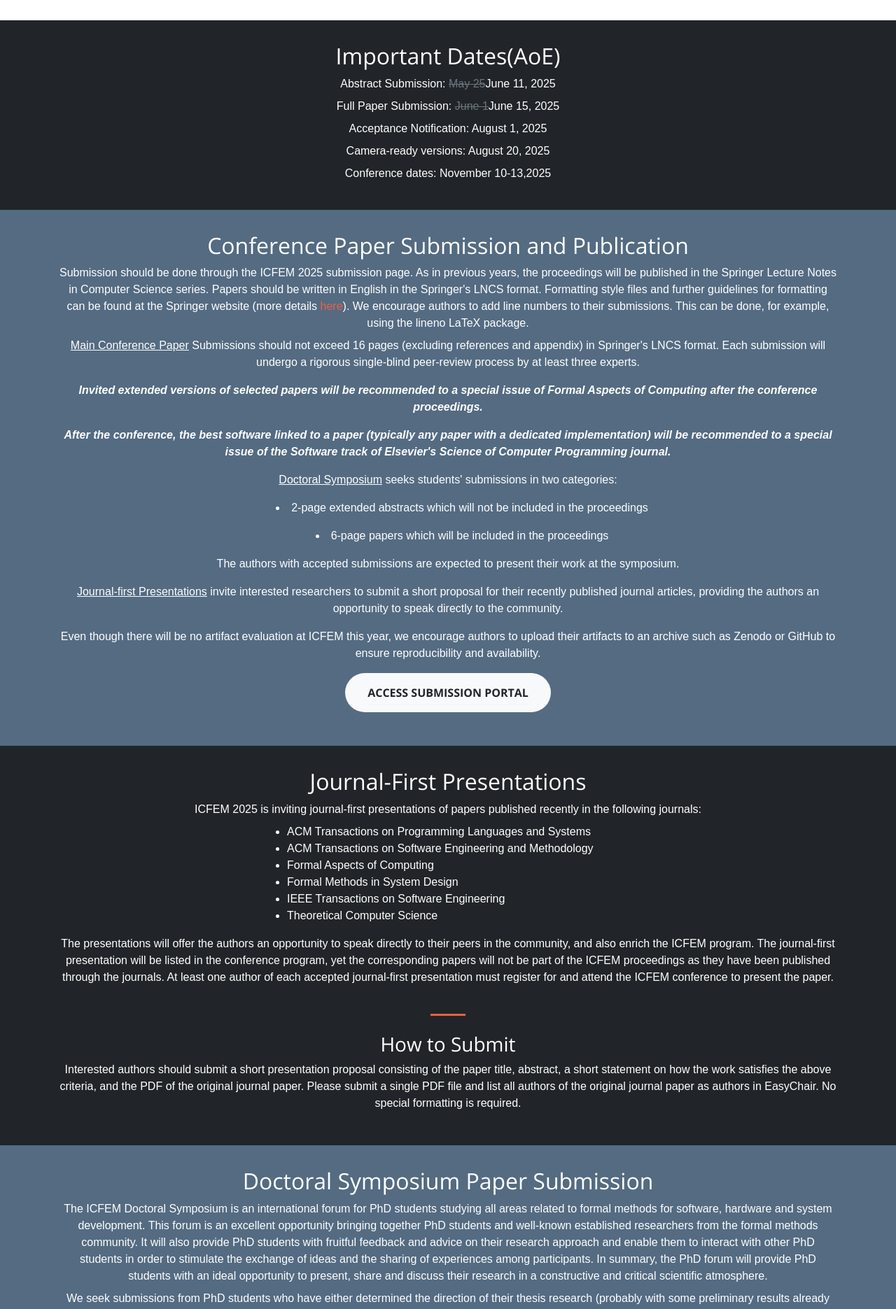
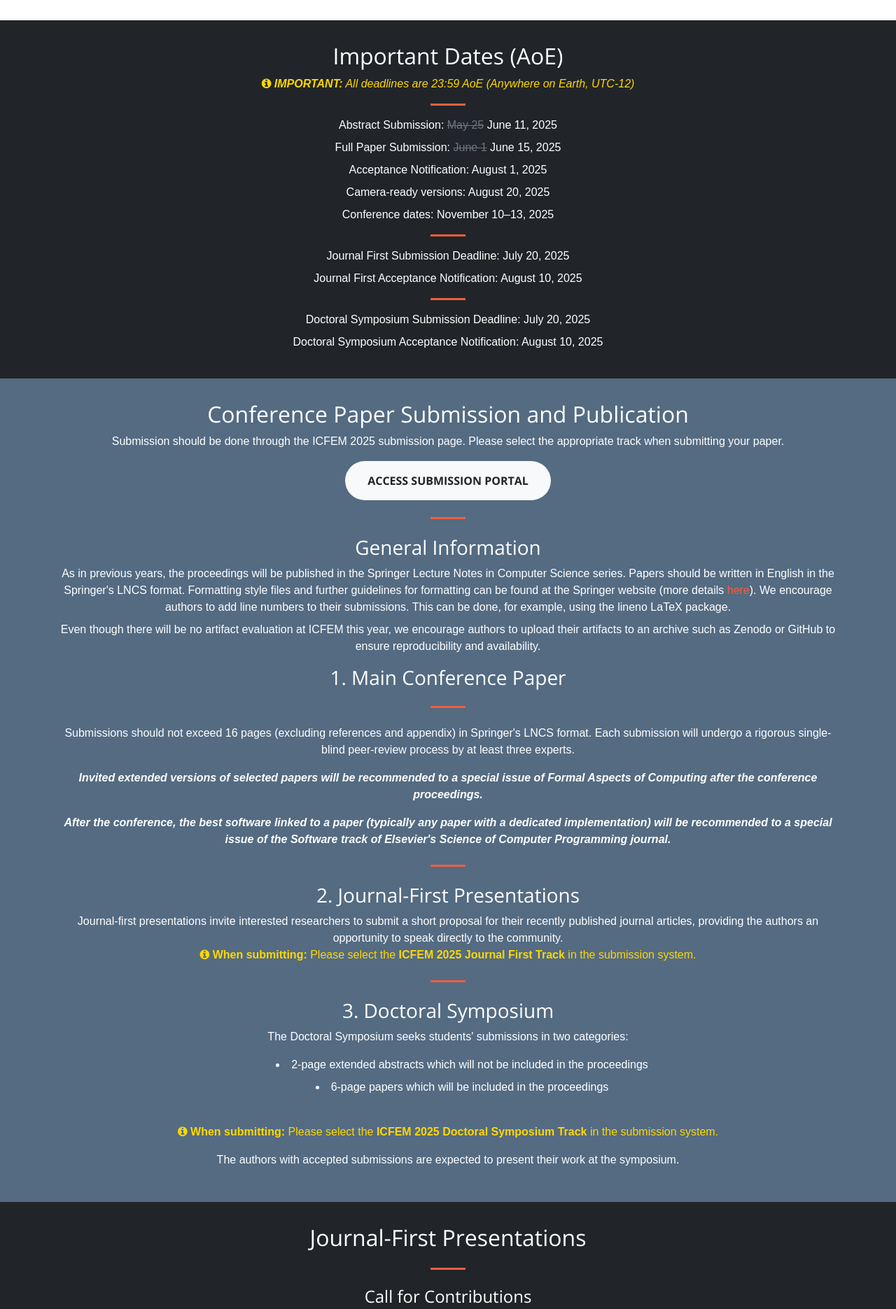
Before and after one commit to icfem2025/icfem2025.github.io, a plain HTML site: page index.html in a window 1280 px wide. Shown: the part 5331-7202 px from the top of the page at 70% size. Drawn offline with nearby package versions, Linux system fonts and the light colour scheme.

Commit message:
commit v1.3.5

```diff
--- a/index.html
+++ b/index.html
@@ -625,27 +625,20 @@
     <div class="container text-white">
       <div class="row">
       <div class="col-lg-12 text-center">
-          <h2 class="section-heading">Important Dates(AoE)</h2>
-          <p class="mb-2">Abstract Submission: <del class="text-secondary">May 25</del>June 11, 2025</p>
-          <p class="mb-2">Full Paper Submission: <del class="text-secondary">June 1</del>June 15, 2025</p>
+        <h2 class="section-heading">Important Dates (AoE)</h2>
+        <p class="mb-2" style="color: #ffd700; font-style: italic;"><i class="fa fa-info-circle"></i> <strong>IMPORTANT:</strong> All deadlines are 23:59 AoE (Anywhere on Earth, UTC-12)</p>
+        <hr>
+        <p class="mb-2">Abstract Submission: <del class="text-secondary">May 25</del> June 11, 2025</p>
+        <p class="mb-2">Full Paper Submission: <del class="text-secondary">June 1</del> June 15, 2025</p>
         <p class="mb-2">Acceptance Notification: August 1, 2025</p>
         <p class="mb-2">Camera-ready versions: August 20, 2025</p>
-          <p class="mb-2">Conference dates: November 10-13,2025</p>
-          <!--
-          <p class="mb-3">TBD</p>
-          <p class="mb-2">Abstract Submission: 21 May, 2025 (AoE)</p>
-          <p class="mb-2">Full Paper Submission: 28 May, 2025 (AoE)</p>
-          <p class="mb-2">Author Notification: 30 July, 2025</p>
-          <p class="mb-2">Camera-ready versions: 20 August, 2025</p>
+        <p class="mb-2">Conference dates: November 10–13, 2025</p>
         <hr>
-          <p class="mb-2">Journal First Submission Deadline: 1 September, 2025 (AoE)</p>
-          <p class="mb-2">Journal First Acceptance Notification: 2 October, 2025 (AoE)</p>
+        <p class="mb-2">Journal First Submission Deadline: July 20, 2025</p>
+        <p class="mb-2">Journal First Acceptance Notification: August 10, 2025</p>
         <hr>
-          <p class="mb-2">Doctoral Symposium Submission Deadline: 25 August, 2025 (AoE)</p>
-          <p class="mb-2">Doctoral Symposium Acceptance Notification: 2 September, 2025 (AoE)</p>
-          <p class="mb-2">Doctoral Symposium Camera-ready Due: 9 September, 2025</p>
-          <p class="mb-2">Doctoral Symposium: 22 November, 2025</p>
-          -->
+        <p class="mb-2">Doctoral Symposium Submission Deadline: July 20, 2025</p>
+        <p class="mb-2">Doctoral Symposium Acceptance Notification: August 10, 2025</p>
       </div>
       </div>
     </div>
@@ -656,14 +649,32 @@
       <div class="row">
         <div class="col-lg-12 mx-auto text-center">
           <h2 class="section-heading text-white">Conference Paper Submission and Publication</h2>
+
+          <p class="text-white mb-3">
+            Submission should be done through the ICFEM 2025 submission page. Please select the appropriate track when submitting your paper.
+          </p>
+
+          <p>
+            <a class="btn btn-light btn-xl js-scroll-trigger" href="https://easychair.org/conferences/?conf=icfem2025">Access submission portal</a>
+          </p>
+
+          <hr class="my-4">
+
+          <h3 class="text-white">General Information</h3>
           <p class="text-white mb-2">
-            Submission should be done through the ICFEM 2025 submission page.
             As in previous years, the proceedings will be published in the Springer Lecture Notes in Computer Science series.
             Papers should be written in English in the Springer's LNCS format. Formatting style files and further guidelines for formatting can be found at the Springer website (more details <a href="https://www.springer.com/gp/computer-science/lncs/conference-proceedings-guidelines">here</a>).
             We encourage authors to add line numbers to their submissions. This can be done, for example, using the lineno LaTeX package.
           </p>
           <p class="text-white mb-3">
-            <u>Main Conference Paper</u> Submissions should not exceed 16 pages (excluding references and appendix) in Springer's LNCS format. Each submission will undergo a rigorous single-blind peer-review process by at least three experts.
+            Even though there will be no artifact evaluation at ICFEM this year, we encourage authors to upload their artifacts to an archive such as Zenodo or GitHub to ensure reproducibility and availability.
+          </p>
+
+          <h3 class="text-white">1. Main Conference Paper</h3>
+          <hr class="my-4">
+          <p class="text-white mb-3">
+            Submissions should not exceed 16 pages (excluding references and appendix) in Springer's LNCS format. Each submission will undergo a rigorous single-blind peer-review process by at least three experts.
+            <!-- <br><span style="color: #ffd700;"><i class="fa fa-info-circle"></i> <strong>When submitting:</strong> Please select the main track in the submission system.</span> -->
           </p>
           <p class="text-white mb-3">
             <strong><em>Invited extended versions of selected papers will be recommended to a special issue of Formal Aspects of Computing after the conference proceedings.</em></strong>
@@ -671,25 +682,31 @@
           <p class="text-white mb-3">
             <strong><em>After the conference, the best software linked to a paper (typically any paper with a dedicated implementation) will be recommended to a special issue of the Software track of Elsevier's Science of Computer Programming journal.</em></strong>
           </p>
+
+          <hr class="my-4">
+
+          <h3 class="text-white">2. Journal-First Presentations</h3>
           <p class="text-white mb-3">
-            <u>Doctoral Symposium</u> seeks students' submissions in two categories:
+            Journal-first presentations invite interested researchers to submit a short proposal for their recently published journal articles, providing the authors an opportunity to speak directly to the community.
+            <br><span style="color: #ffd700;"><i class="fa fa-info-circle"></i> <strong>When submitting:</strong> Please select the <b>ICFEM 2025 Journal First Track</b> in the submission system.</span>
+          </p>
+
+          <hr class="my-4">
+
+          <h3 class="text-white">3. Doctoral Symposium</h3>
+          <p class="text-white mb-3">
+            The Doctoral Symposium seeks students' submissions in two categories:
             <ul class="text-white mb-3" style="text-align: center; list-style-position: inside;">
-              <li class="text-white mb-3">2-page extended abstracts which will not be included in the proceedings</li>
-              <li class="text-white mb-3">6-page papers which will be included in the proceedings</li>
+              <li class="text-white mb-2">2-page extended abstracts which will not be included in the proceedings</li>
+              <li class="text-white mb-2">6-page papers which will be included in the proceedings</li>
             </ul>
+            <br><span style="color: #ffd700;"><i class="fa fa-info-circle"></i> <strong>When submitting:</strong> Please select the <b>ICFEM 2025 Doctoral Symposium Track</b> in the submission system.</span>
           </p>
           <p class="text-white mb-3">
             The authors with accepted submissions are expected to present their work at the symposium.
           </p>
-          <p class="text-white mb-3">
-            <u>Journal-first Presentations</u> invite interested researchers to submit a short proposal for their recently published journal articles, providing the authors an opportunity to speak directly to the community.
-          </p>
-          <p class="text-white mb-3">
-            Even though there will be no artifact evaluation at ICFEM this year, we encourage authors to upload their artifacts to an archive such as Zenodo or GitHub to ensure reproducibility and availability.
-          </p>
-          <p>
-            <a class="btn btn-light btn-xl js-scroll-trigger" href="https://easychair.org/conferences/?conf=icfem2025">Access submission portal</a>
-          </p>
+
+
         </div>
       </div>
     </div>
@@ -700,6 +717,18 @@
       <div class="row">
       <div class="col-lg-12 mx-auto text-center">
         <h2 class="section-heading text-white">Journal-First Presentations</h2>
+        <hr class="my-4">
+        <!-- <h3 class="text-white subheading">How to Submit</h3>
+        <p class="text-white mb-3">
+        The authors of any paper that meets the above criteria are invited to submit a two-page proposal. The first page should include the journal name, paper title, authors, abstract, and DOI (if available). The second page should include a copy of the acceptance letter used to determine the paper’s acceptance date.<br>
+        All submissions must be in PDF format.<br>
+        <span style="color: #ffd700;"><strong>Hint:</strong> When submitting, please choose the <b>Journal First Track</b> in the submission system.</span>
+        </p> -->
+        <!-- <p>
+        <a class="btn btn-light btn-xl js-scroll-trigger" href="https://easychair.org/conferences/?conf=icfem2025">Access submission portal</a>
+        </p> -->
+        <!-- <hr class="my-4"> -->
+        <h4 class="text-white mb-2">Call for Contributions</h4>
         <p class="text-white mb-2">
         ICFEM 2025 is inviting journal-first presentations of papers published recently in the following journals:
         </p>
@@ -722,73 +751,58 @@
       <div class="row">
         <div class="col-lg-12 mx-auto text-center">
           <p class="text-white mb-3">
-            The presentations will offer the authors an opportunity to speak directly to their peers in the community,
-            and also enrich the ICFEM program. The journal-first presentation will be listed in the conference program,
-            yet the corresponding papers will not be part of the ICFEM proceedings as they have been published through
-            the journals. At least one author of each accepted journal-first presentation must register for and attend
-            the ICFEM conference to present the paper.
+            Through this initiative, authors of journal-first papers accepted in these journals will be invited to present their work at ICFEM, offering the ICFEM attendees an additional dimension to the research track program.
           </p>
+        </div>
+      </div>
+      <div class="row"></div>
+      <div class="row">
+        <div class="col-lg-12 mx-auto text-center">
+          <hr class="my-4">
+          <h3 class="text-white subheading">Scope</h3>
+          <p class="text-white mb-2">
+        A submission to the ICFEM 2025 journal-first track must adhere to the following criteria:
+          </p>
+          <div class="text-white">
+        <p>The associated journal paper needs to have been accepted to a journal from the above list no earlier than Jan 1st, 2024.</p>
+        <p>The paper is in the scope of the conference.</p>
+        <p>The paper reports completely new research results and/or presents novel contributions that significantly extend and were not previously reported in prior work.</p>
+        <p>The paper has not been presented at, and is not under consideration for, journal-first programs of other conferences.</p>
+          </div>
+        </div>
+      </div>
 
-          <!-- <hr class="my-4"> -->
 
-          <!-- <h3 class="text-white subheading">Evaluation and Selection</h3> -->
-
-          <!-- <p class="text-white mb-3">
-            A journal-first presentation submitted to ICFEM must adhere to the following criteria:
-          </p> -->
-          <!-- <p class="text-white mb-3">
-            Detailed criteria on journal-first presentation submitted to ICFEM is TBD.
-          </p> -->
+      <div class="row">
+        <div class="col-lg-12 mx-auto text-center">
+          <hr class="my-4">
+          <h3 class="text-white subheading">Evaluation and Selection</h3>
+          <p class="text-white mb-3">
+        Authors will be invited to present their paper at ICFEM 2025 after a check that the paper satisfies the above-listed criteria. As the papers have already been reviewed and accepted by the journals, they will not be reviewed again for technical content. In the case that an exceptionally high number of submissions is received, not all papers will be selected. Priority will be given to the papers that:
+          </p>
+          <div class="text-white">
+        <p>Increase opportunities for authors to attend ICFEM, who might not otherwise attend.</p>
+        <p>Best fit the technical program, offering a balance across the conference topics: preference will be given to topics that are under-represented in the other tracks.</p>
+          </div>
         </div>
       </div>
 
       <!-- <div class="row">
-        <div class="col-lg-12 mx-auto">
-          <ul class="text-white">
-            <li>The journal paper is in the scope of ICFEM 2025.</li>
-            <li>The paper was accepted by one of the participating journals no earlier than January 1, 2024.</li>
-            <li>The paper reports completely new research results or presents novel contributions that were not
-              previously reported in prior work.</li>
-            <li>The paper does not extend prior work solely with additional proofs or algorithms, additional empirical
-              results, or minor enhancements or variants of the results presented in the prior work.</li>
-            <li>The paper has not been presented at, and is not under consideration for, journal-first programs of other
-              conferences.</li>
-          </ul>
+        <div class="col-lg-12 mx-auto text-center">
+          <hr class="my-4">
+          <h3 class="text-white subheading">Important Dates</h3>
+          <div class="text-white">
+        </div>
         </div>
       </div> -->
 
       <div class="row">
         <div class="col-lg-12 mx-auto text-center">
-
-          <!-- <p class="text-white mb-3">
-            Each submission will be evaluated according to these criteria. In case that the number of submissions is
-            higher than expected, eligible submissions may be selected to be presented at the conference, and priority
-            will be given to the papers that best fit the conference program.
-          </p> -->
-
           <hr class="my-4">
-
-          <h3 class="text-white subheading">How to Submit</h3>
-
+          <h3 class="text-white subheading">Conference Attendance Expectation</h3>
           <p class="text-white mb-3">
-            Interested authors should submit a short presentation proposal consisting of the paper title, abstract, a
-            short statement on how the work satisfies the above criteria, and the PDF of the original journal paper.
-            Please submit a single PDF file and list all authors of the original journal paper as authors in EasyChair.
-            No special formatting is required.
+            If a submission is accepted for the journal-first program, at least one author must register for and attend the full technical conference and present the paper. The presentation is expected to be delivered in person, unless this is impossible due to travel limitations (related to, e.g., health, visa, etc). Each journal-first presentation will be scheduled in a session with topically related main track papers. The journal-first papers will be listed in the conference program but will not be part of the ICFEM proceedings.
           </p>
-          <!--
-          <p>
-            <a class="btn btn-light btn-xl js-scroll-trigger"
-              href="https://easychair.org/conferences/?conf=icfem2023">Submission Link</a>
-          </p>
-          -->
-          <!-- <p class="text-faded mb-2">
-              Accepted papers can be found <a href="accepted_papers_list.html">here</a>.
-            </p> -->
-
-          <!-- <p class="text-faded mb-2">
-              Copyright form for accepted papers can be downloaded <a href="copyright-form.pdf">here</a>.
-            </p> -->
         </div>
       </div>
     </div>
@@ -1103,6 +1117,17 @@
   <!-- Custom scripts for this template -->
   <script src="js/creative.min.js"></script>
 
+<!-- </body>
+
+</html>
+  <script src="vendor/bootstrap/js/bootstrap.bundle.min.js"></script>
+
+  <script src="vendor/jquery-easing/jquery.easing.min.js"></script>
+  <script src="vendor/scrollreveal/scrollreveal.min.js"></script>
+  <script src="vendor/magnific-popup/jquery.magnific-popup.min.js"></script>
+
+  <script src="js/creative.min.js"></script> -->
+
 </body>
 
 </html>
```
Lines whose indentation alone changed are shown as unchanged.
